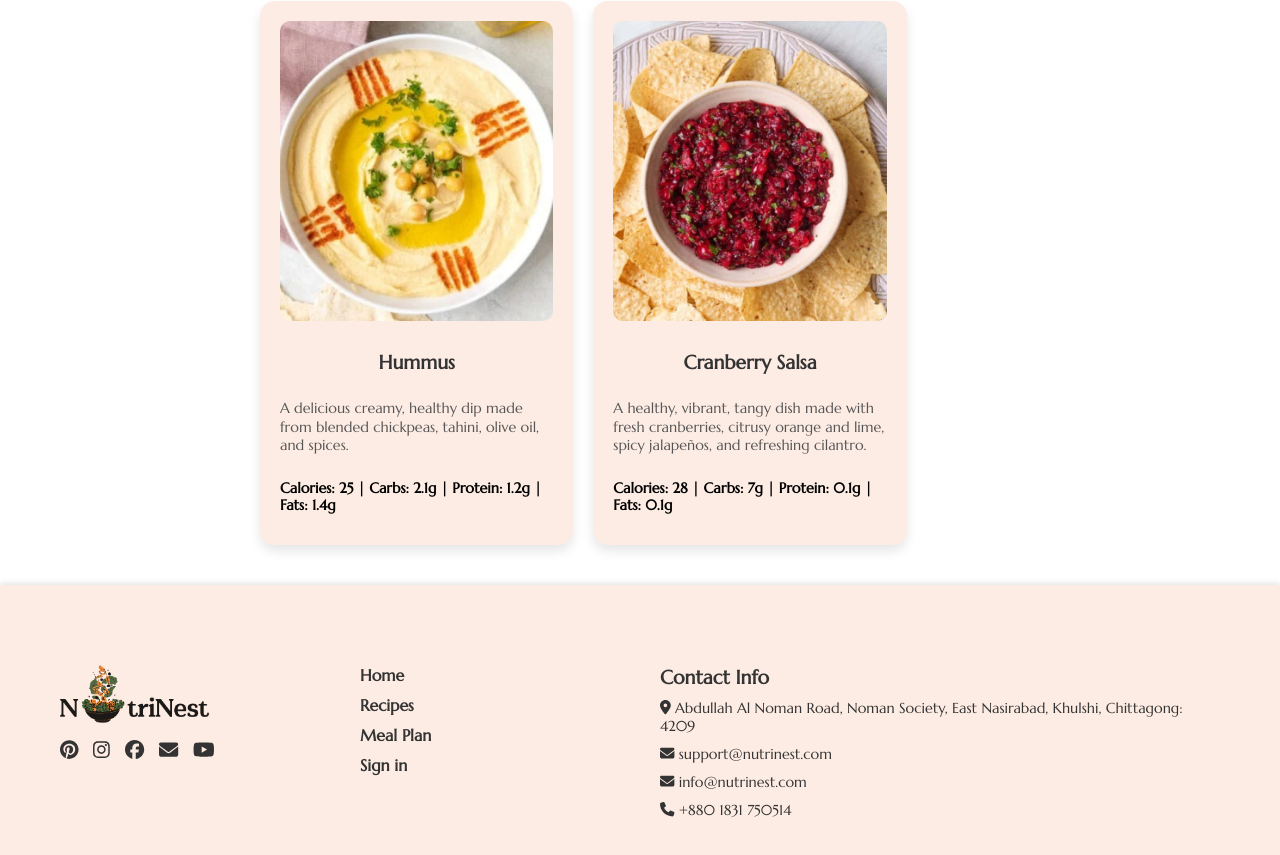
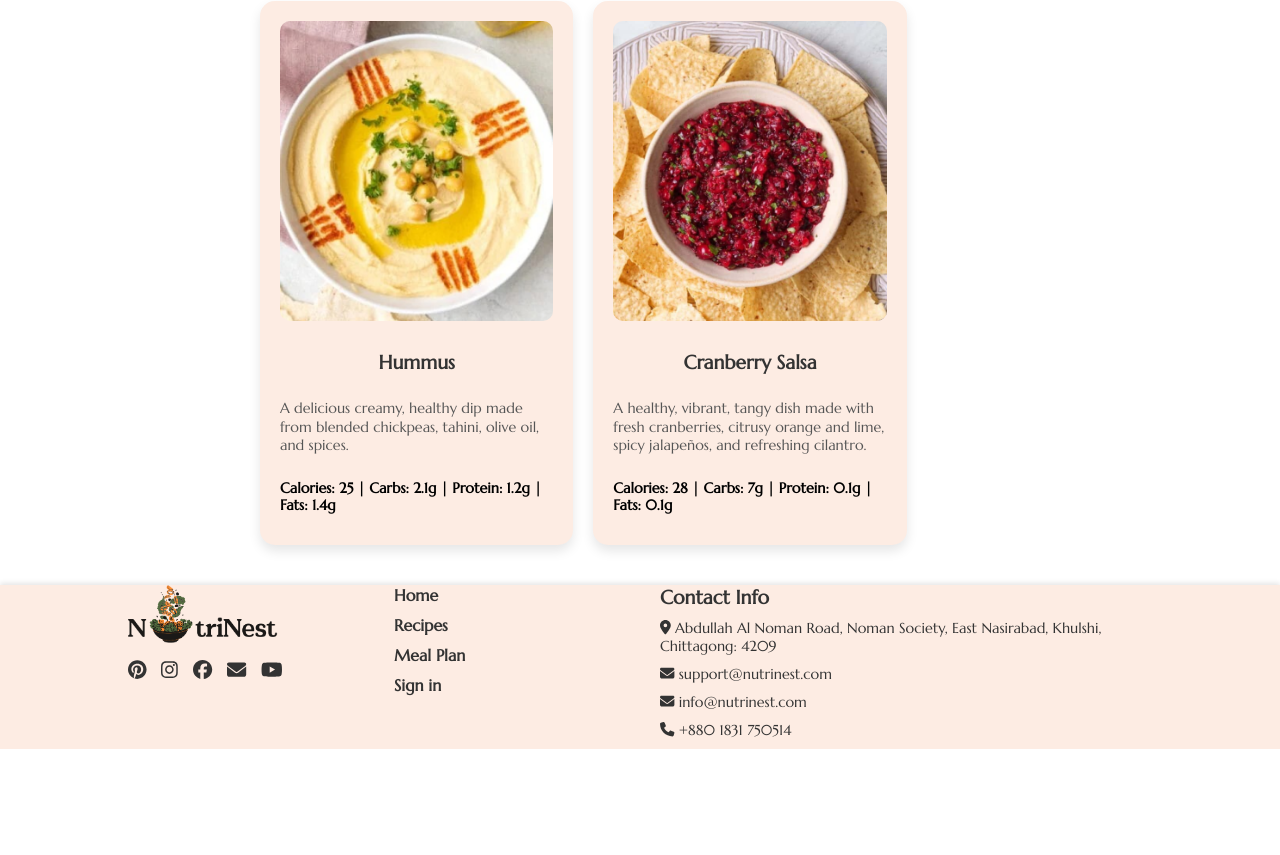
Before and after one commit to Rushaida0077/NutriNest, a plain HTML site: page recipes.html in a window 1280 px wide. Shown: the part 662-1517 px from the top of the page. After the commit the page ends 1411 px from the top, so only its background shows below. Drawn offline with nearby package versions, Linux system fonts and the light colour scheme.

Commit message:
Update recipes.css

```diff
--- a/recipes.css
+++ b/recipes.css
@@ -227,22 +227,18 @@ a {
 
 .footer {
     background-color: #fdece3;
-    padding: 40px 20px;
     color: #333;
-    width: 100%;
-    margin-top: auto;
     box-shadow: 0 -2px 5px rgba(0, 0, 0, 0.1);
 }
 
 .footer-container {
+    width:80%;
+    margin:auto;
     display: flex;
     justify-content: space-between;
     align-items: flex-start;
-    max-width: 1700px;
-    margin: 0 auto;
     gap: 20px;
     flex-wrap: wrap;
-    padding: 40px;
 }
 
 .footer-logo {
```
